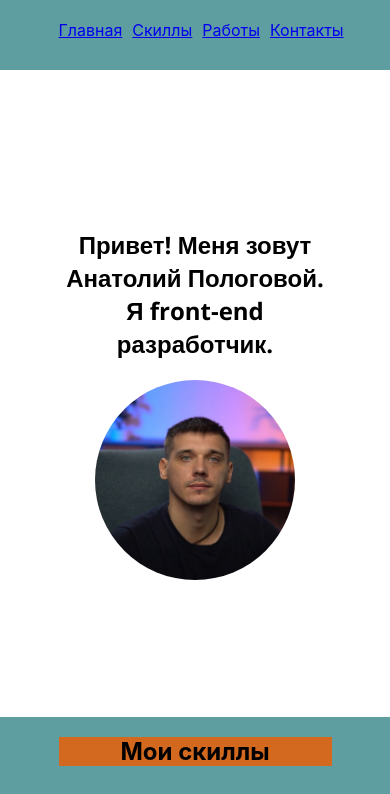
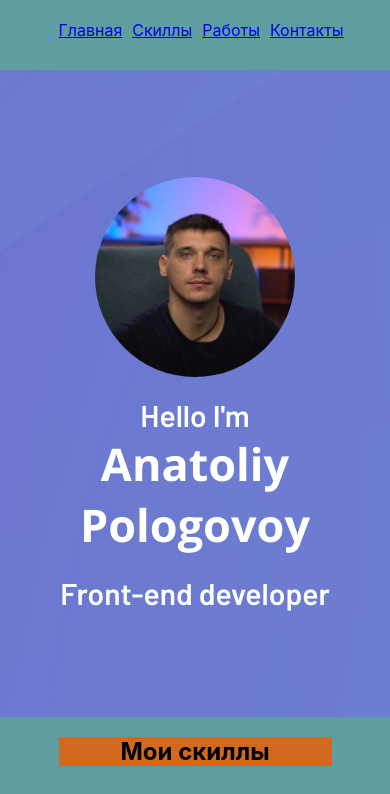
Before and after one commit to AnatoliyPologovoy/portfolio, a React (Create React App) app: page / in a window 390 px wide. Shown: the top 794 px of the page. Built offline with nearby package versions, Linux system fonts and the light colour scheme.

Commit message:
rewrite styles for promo

```diff
--- a/public/index.html
+++ b/public/index.html
@@ -13,6 +13,9 @@
     <link rel="preconnect" href="https://fonts.googleapis.com">
     <link rel="preconnect" href="https://fonts.gstatic.com" crossorigin>
     <link href="https://fonts.googleapis.com/css2?family=Open+Sans:wght@300;400;500;600;700;800&display=swap" rel="stylesheet">
+    <link rel="preconnect" href="https://fonts.googleapis.com">
+    <link rel="preconnect" href="https://fonts.gstatic.com" crossorigin>
+    <link href="https://fonts.googleapis.com/css2?family=Barlow:wght@100;200;300;400;500;600;700;800&display=swap" rel="stylesheet">
     <!--
       manifest.json provides metadata used when your web app is installed on a
       user's mobile device or desktop. See https://developers.google.com/web/fundamentals/web-app-manifest/
--- a/src/components/Promo/Promo.tsx
+++ b/src/components/Promo/Promo.tsx
@@ -1,17 +1,16 @@
 import React from 'react';
-import cl from './promo.module.css'
+import cl from './promo.module.scss'
 import photo from '../../assets/myPhoto.jpg'
-import {Title} from "../common/Title/Title";
 
 const Promo = () => {
     return (
         <section className={cl.promo}>
             <div className={cl.promoWrapper}>
-                <Title>
-                    Привет!
-                    Меня зовут Анатолий Пологовой.
-                    Я front-end разработчик.
-                </Title>
+                <div className={cl.title}>
+                    Hello I'm
+                    <h1 className={cl.name}> Anatoliy Pologovoy</h1>
+                    Front-end developer
+                </div>
                 <img src={photo}
                      alt="Портрет молодого мужчины, светлая кожа, темные волосы, серые глаза"
                      className={cl.photo}/>
--- a/src/components/Promo/promo.module.css
+++ b/src/components/Promo/promo.module.scss
@@ -1,10 +1,9 @@
-@value colors: '../root.module.css';
-
-@value background-color-blue from colors;
+@import "../common/sass/variables";
 
 .promo {
     height: calc(85vh - 70px);
-    background-color: background-color-blue;
+    background-color: $background-color;
+    background-image: url("../../assets/background.jpg");
     width: 100%;
 }
 
@@ -18,9 +17,19 @@
 
 }
 
-.text {
-    background-color: chocolate;
+.title {
+    color: $promo-title-color;
+    text-align: start;
     margin-right: 50px;
+    font-family: $font-family-extra;
+    font-size: 30px;
+    font-weight: 600;
+}
+
+.name {
+    font-family: $font-family-main;
+    font-size: 65px;
+    margin: 0 0 20px 0;
 }
 
 .photo {
@@ -31,16 +40,23 @@
     object-position: 57%;
 }
 
-@media (max-width: 560px) {
+@media (max-width: 750px) {
 
     .photo {
         width: 200px;
         height: 200px;
+        order: 0;
     }
 
-    .text {
+    .title {
         margin-right: 0;
-        margin-bottom: 20px;
+        margin-top: 20px;
+        text-align: center;
+        order: 1;
+    }
+
+    .name {
+        font-size: 45px;
     }
 
     .promoWrapper {
--- a/src/components/common/Title/Title.tsx
+++ b/src/components/common/Title/Title.tsx
@@ -1,7 +1,8 @@
 import React, {FC} from 'react';
 import cl from './title.module.scss'
 
-export const Title:FC<{children: string}> = (props) => {
+
+export const Title:FC<{children: string }> = (props) => {
     return (
         <h1 className={cl.title}>
             {props.children}
--- a/src/components/common/sass/variables.scss
+++ b/src/components/common/sass/variables.scss
@@ -4,4 +4,7 @@
 //  $font-family-extra: 'Barlow', sans-serif;
 //}
 
+$background-color: #61dafb;
+$promo-title-color: #fff;
+$font-family-extra: 'Barlow', sans-serif;
 $font-family-main: 'Open Sans', sans-serif;
--- a/src/components/root.module.css
+++ b/src/components/root.module.css
@@ -5,8 +5,8 @@
     margin: 0 auto 0 auto;
 }
 
-@media (max-width: 360px) {
-    .wrapper {
-        width: 320px;
-    }
-}
+/*@media (max-width: 360px) {*/
+/*    .wrapper {*/
+/*        width: 320px;*/
+/*    }*/
+/*}*/
```
Also changed, not shown: src/assets/background.jpg (added).
